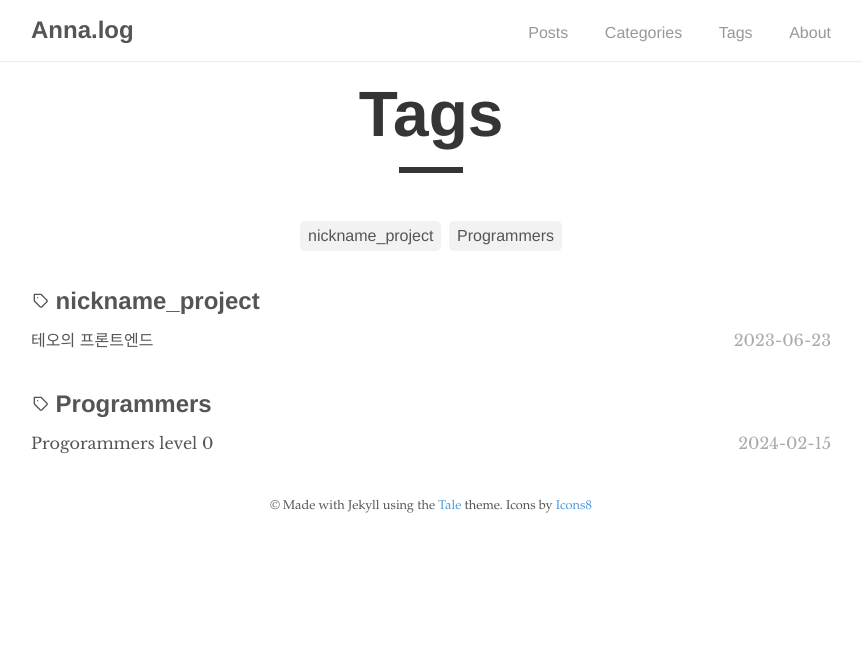
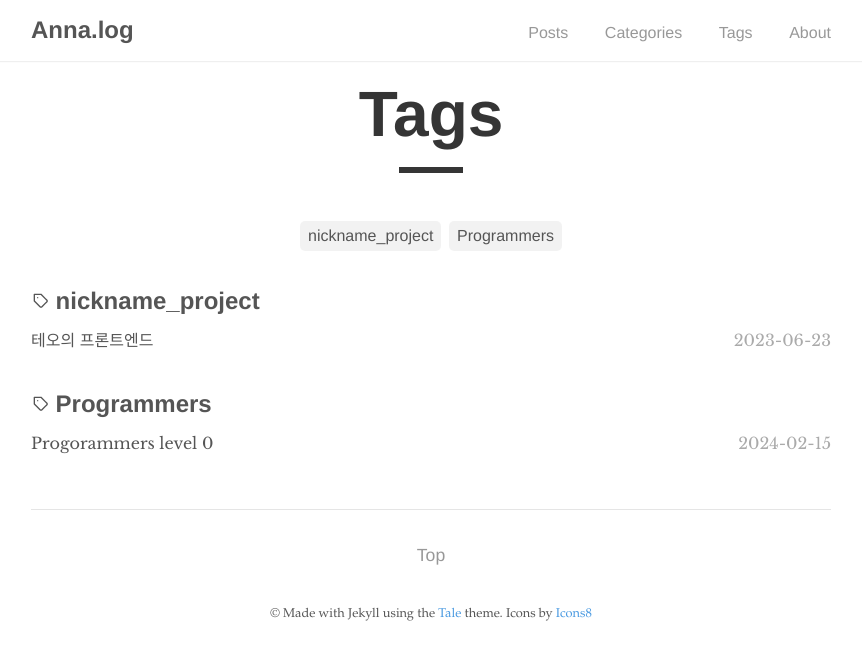
Before and after one commit to haeunchoi-dev/haeunchoi-dev.github.io, a Jekyll site: the page built from _pages/tags.html, in a window 1280 px wide. Shown: the top 660 px of the page, without its empty margins (209-1071 px from the left). Built offline with Jekyll 4.4.1, drawn with Linux system fonts in a browser that asks for light colours.

Commit message:
Design: top 버튼 생성

```diff
--- a/_pages/categories.html
+++ b/_pages/categories.html
@@ -45,3 +45,8 @@ permalink: /categories/
   </div>
   {% endfor %}
 </div>
+
+<br /><br />
+<div class="pagination">
+  <a href="#" class="top">Top</a>
+</div>
--- a/_pages/tags.html
+++ b/_pages/tags.html
@@ -51,3 +51,8 @@ permalink: /tags/
   </div>
   {% endfor %}
 </div>
+
+<br /><br />
+<div class="pagination">
+  <a href="#" class="top">Top</a>
+</div>
```
